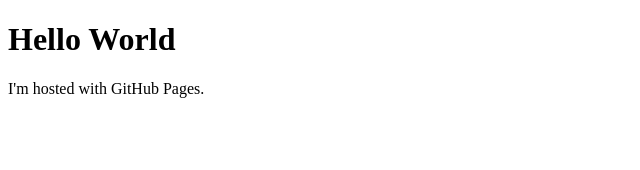
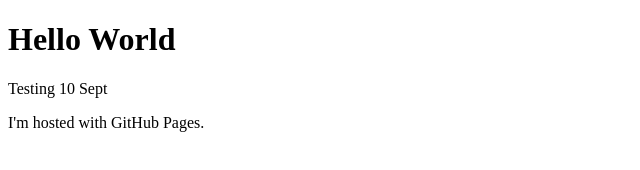
Before and after one commit to joffley/joffley.github.io, a plain HTML site: page index.html in a window 1280 px wide. Shown: the whole page, without its empty margins (0-640 px from the left). Drawn offline with Linux system fonts and the light colour scheme.

Commit message:
Update index.html

```diff
--- a/index.html
+++ b/index.html
@@ -2,6 +2,7 @@
 <html>
 <body>
 <h1>Hello World</h1>
+<p>Testing 10 Sept</p>
 <p>I'm hosted with GitHub Pages.</p>
 </body>
 </html>
```
